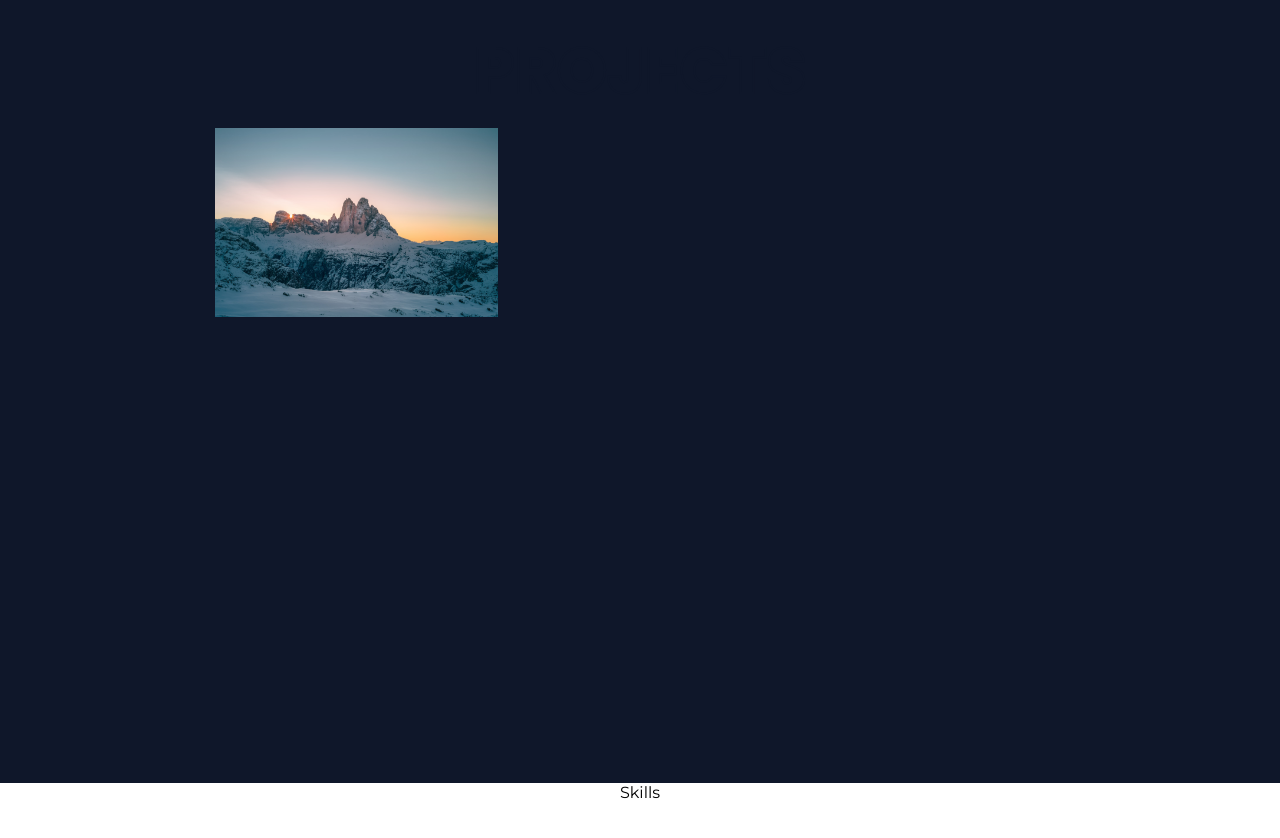
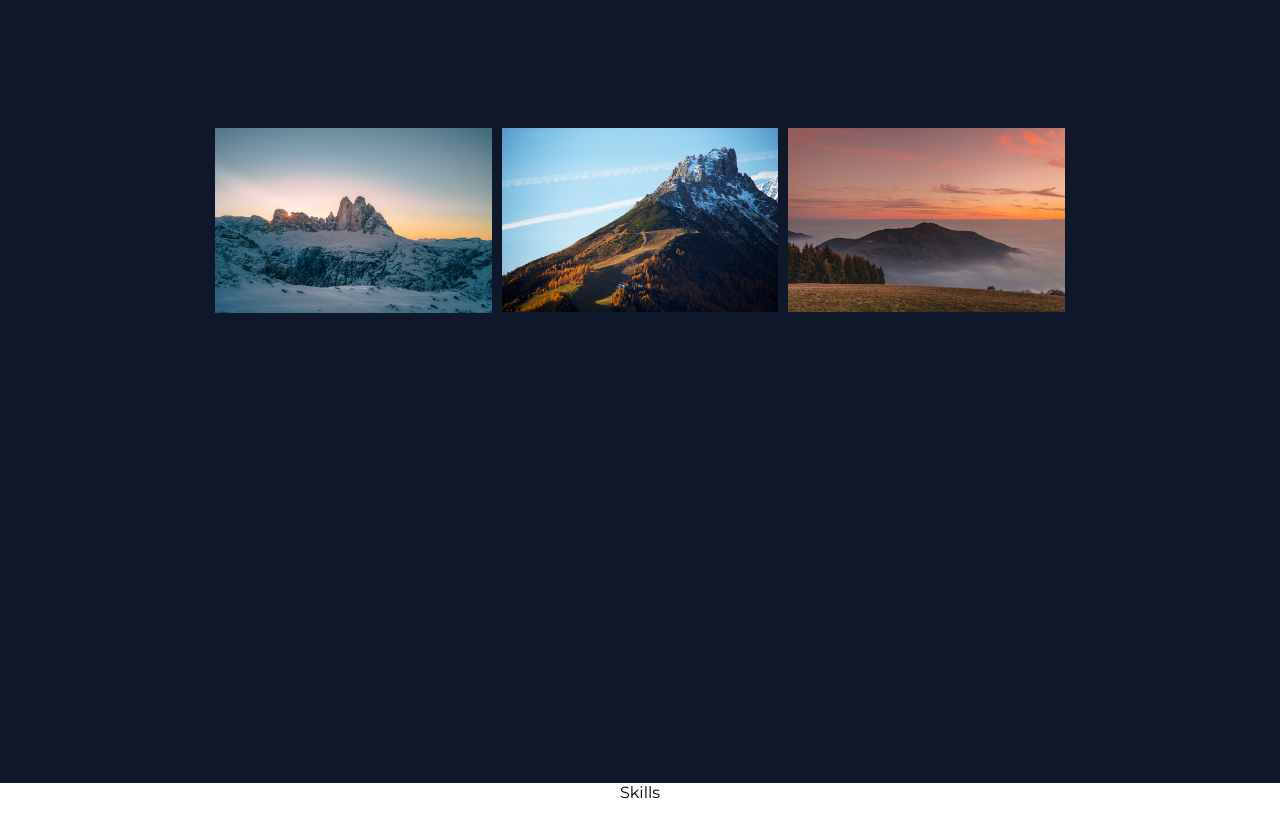
Before and after one commit to DragonSenses/react-portfolio, a React (Create React App) app: page / in a window 1280 px wide. Shown: the part 1640-2478 px from the top of the page. Built offline with nearby package versions, Linux system fonts and the light colour scheme.

Commit message:
Finalize Projects Component

```diff
--- a/src/components/ImgOverlay.js
+++ b/src/components/ImgOverlay.js
@@ -12,10 +12,12 @@ export default function ImgOverlay(props) {
           {children}
         </p>
         <div className={styles.links}>
-          <a className={styles.button} href={githubLink}>
+          <a className={styles.button} href={githubLink} target="_blank" rel="noreferrer">
             <i className={`fa-brands fa-github ${styles.icon}`}></i>
           </a>
-          <a className={styles.button} href={projectLink}>Link to Project &#8594;</a>
+          <a className={styles.button} href={projectLink} target="_blank" rel="noreferrer">
+            Link to Project &#8594;
+          </a>
         </div>
       </div>
     </div>
--- a/src/components/Projects.js
+++ b/src/components/Projects.js
@@ -2,6 +2,8 @@ import React from 'react'
 import styles from './projects.module.css'
 import SectionIntroduction from './SectionIntroduction'
 import img1 from '../assets/img1.jpg'
+import img2 from '../assets/img2.jpg'
+import img3 from '../assets/img3.jpg'
 import ImgOverlay from './ImgOverlay'
 
 
@@ -22,6 +24,25 @@ export default function Projects() {
             Built with: <strong>Stripe.js</strong> and <strong>Commerce.js</strong>
           </ImgOverlay>
 
+          <ImgOverlay
+            imgSrc={img2}
+            description={"second project"}
+            title={"PROJECT 2"}
+            projectLink={"https://google.com"}
+            githubLink={"https://google.com"}>
+            Paragraph describing project.
+            Built with: <strong>Stripe.js</strong> and <strong>Commerce.js</strong>
+          </ImgOverlay>
+
+          <ImgOverlay
+            imgSrc={img3}
+            description={"third project is an ecommerce site"}
+            title={"PROJECT 3"}
+            projectLink={"https://google.com"}
+            githubLink={"https://google.com"}>
+            Paragraph describing project.
+            Built with: <strong>Stripe.js</strong> and <strong>Commerce.js</strong>
+          </ImgOverlay>
 
         </div>
       </div>
--- a/src/components/imgoverlay.module.css
+++ b/src/components/imgoverlay.module.css
@@ -20,7 +20,7 @@
   flex-direction: column;
   align-items: center;
   justify-content: space-around;
-  padding: 8px;
+  padding: 20px;
 }
 
 .overlayHeader {
@@ -47,12 +47,15 @@
 .button {
   cursor: pointer;
   background: #0f172a;
-  transition-duration: 300ms;
   color: inherit;
   text-decoration: none;
   font-family: 'Poppins', 'sans-serif';
+  transition-duration: 300ms;
+  padding: 4px 8px;
 }
 
 .button:hover {
-  transform: scale(1.1);
+  /* transform: scale(1.1); */
+  color: #0f172a;
+  background: white;
 }
--- a/src/components/projects.module.css
+++ b/src/components/projects.module.css
@@ -9,6 +9,7 @@
 .sectionContent {
   display: grid;
   grid-template-columns: repeat(1, minmax(0, 1fr));
+  gap: 5px;
 }
 
 @media (min-width: 640px) {
@@ -21,5 +22,6 @@
 @media (min-width: 1024px) {
   .sectionContent {
     grid-template-columns: repeat(3, minmax(0, 1fr));
+    gap: 10px;
   }
 }
```
Also changed, not shown: 1 other file (tests, documents, lock files or other folders).
